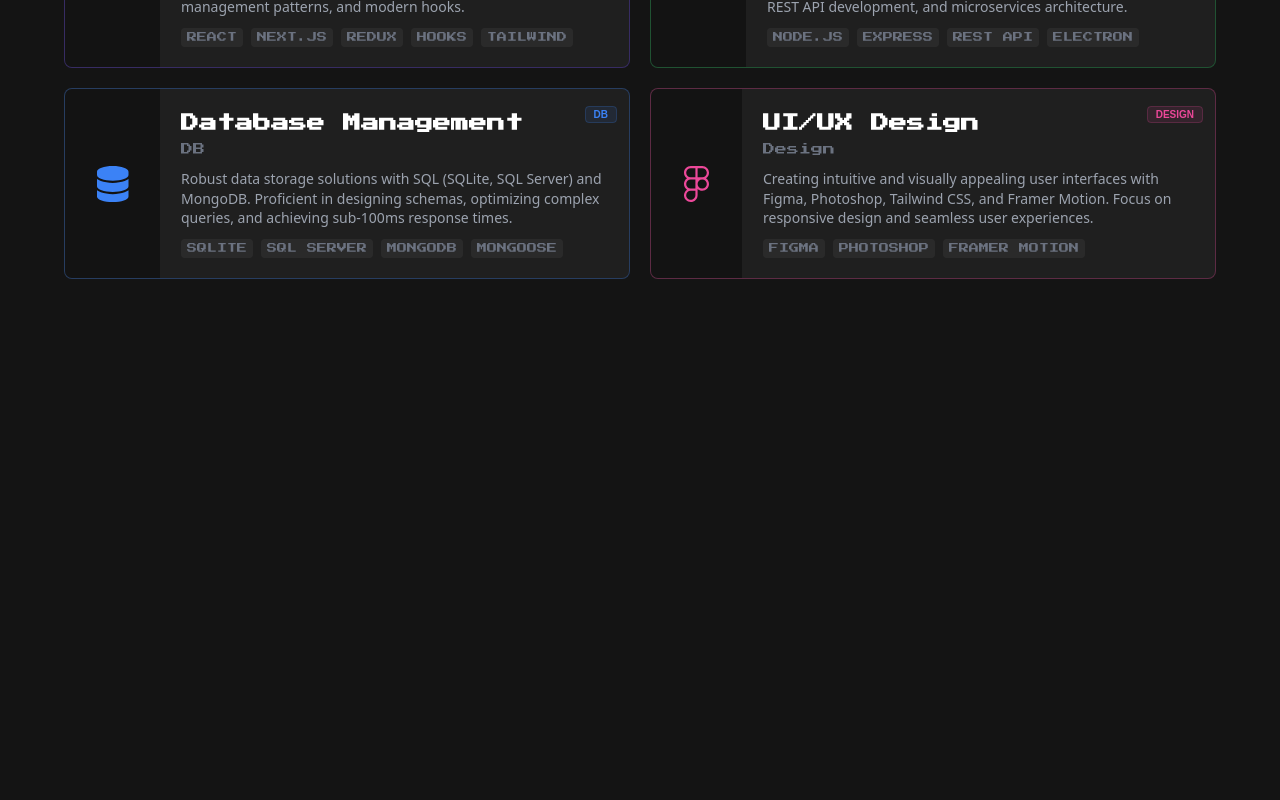
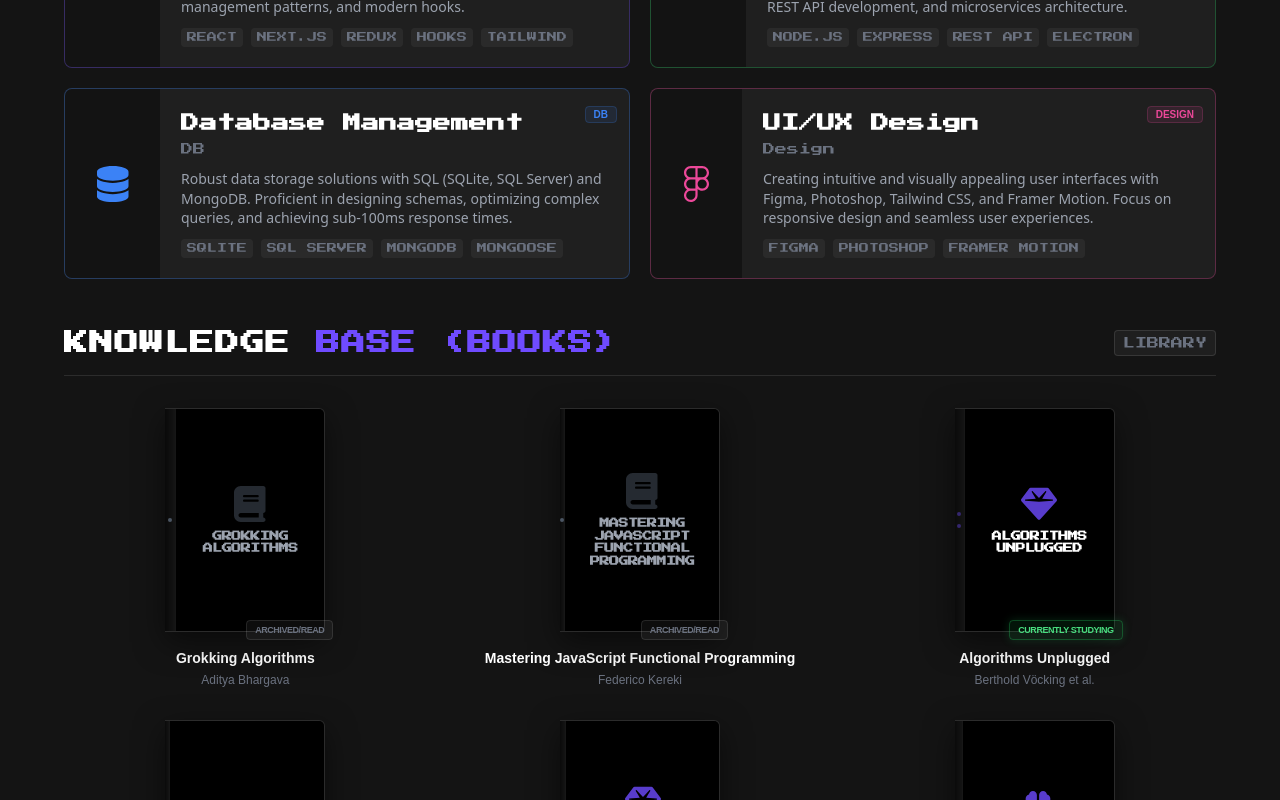
Before and after one commit to Zer0-Dark/portfolioV3, a React (Vite) app: page /expertise in a window 1280 px wide. Shown: the part 2000-2800 px from the top of the page. Before the commit the page ends 2347 px from the top, so only its background shows below. Built offline with nearby package versions, Linux system fonts and the light colour scheme; a web font is replaced by a local one.

Commit message:
add book sections and

```diff
--- a/src/components/AnimatedRoutes.jsx
+++ b/src/components/AnimatedRoutes.jsx
@@ -7,7 +7,7 @@ import { AnimatePresence } from 'framer-motion'
 import Exp from "../pages/Exp";
 function AnimatedRoutes() {
     let location = useLocation();
-    const [killedTheCat, setKilledTheCat] = useState(true);
+    const [killedTheCat, setKilledTheCat] = useState(false);
     function killTheCat() {
         setKilledTheCat(true);
     }
--- /dev/null
+++ b/src/components/BookCard.jsx
@@ -0,0 +1,78 @@
+/* eslint-disable react/prop-types */
+import { FontAwesomeIcon } from '@fortawesome/react-fontawesome';
+import { faBook, faGem, faBoxArchive, faBrain, faArrowsRotate } from '@fortawesome/free-solid-svg-icons';
+
+// Icon mapping for books
+const bookIconMap = {
+    faGem: faGem,
+    faBook: faBook,
+    faArrowsRotate: faArrowsRotate,
+    faBrain: faBrain
+};
+
+function BookCard({ title, author, icon, status, statusColor }) {
+    const bookIcon = bookIconMap[icon] || faBook;
+
+    // Determine colors based on status
+    const isCurrentlyStudying = statusColor === 'green';
+    const spineColor = isCurrentlyStudying ? 'bg-secondryTextColor/40' : 'bg-gray-600';
+    const iconColor = isCurrentlyStudying ? 'text-secondryTextColor' : 'text-gray-600';
+    const iconOpacity = isCurrentlyStudying ? 'opacity-80' : 'opacity-50';
+    const titleColor = isCurrentlyStudying ? 'text-white' : 'text-gray-400';
+    const statusBgColor = isCurrentlyStudying
+        ? 'bg-green-500/10 text-green-400 border-green-500/30 shadow-[0_0_10px_rgba(34,197,94,0.2)]'
+        : 'bg-white/5 text-gray-500 border-white/10';
+
+    return (
+        <div className="group flex flex-col gap-4">
+            {/* Book 3D Card */}
+            <div className="relative w-40 h-56 mx-auto perspective-1000 transition-transform duration-500 group-hover:-translate-y-2">
+                <div className="absolute inset-0 bg-mainBgColor rounded-r-md border-y border-r border-white/10 shadow-[0_10px_30px_rgba(0,0,0,0.5)] overflow-hidden flex">
+                    {/* Spine */}
+                    <div className="w-4 h-full bg-gradient-to-r from-black/50 to-transparent border-r border-white/5 flex flex-col items-center justify-center gap-2 py-4">
+                        <div className={`w-1 h-1 ${spineColor} rounded-full`}></div>
+                        {isCurrentlyStudying && (
+                            <div className={`w-1 h-1 ${spineColor} rounded-full`}></div>
+                        )}
+                    </div>
+
+                    {/* Book Cover */}
+                    <div className="flex-grow flex flex-col items-center justify-center p-4 text-center bg-gradient-to-br from-secondryBgColor to-black relative">
+                        {/* Background Icon */}
+                        <div className="absolute top-2 right-2 opacity-10">
+                            <FontAwesomeIcon icon={faBook} className="text-4xl" />
+                        </div>
+
+                        {/* Main Icon */}
+                        <FontAwesomeIcon
+                            icon={bookIcon}
+                            className={`${iconColor} text-4xl mb-2 ${iconOpacity}`}
+                        />
+
+                        {/* Book Title on Cover */}
+                        <div className={`text-[10px] font-game font-bold ${titleColor} leading-tight uppercase tracking-tighter`}>
+                            {title}
+                        </div>
+                    </div>
+                </div>
+
+                {/* Status Badge */}
+                <div className="absolute -bottom-2 -right-2 z-20">
+                    <span className={`${statusBgColor} text-[9px] font-bold px-2 py-1 rounded border tracking-tighter uppercase`}>
+                        {status}
+                    </span>
+                </div>
+            </div>
+
+            {/* Book Info */}
+            <div className="text-center">
+                <h4 className="text-white font-bold text-sm mb-1 group-hover:text-secondryTextColor transition-colors">
+                    {title}
+                </h4>
+                <p className="text-gray-500 text-xs font-medium">{author}</p>
+            </div>
+        </div>
+    );
+}
+
+export default BookCard;
--- a/src/components/MotionCat.jsx
+++ b/src/components/MotionCat.jsx
@@ -40,7 +40,7 @@ const MotionCat = ({ killedTheCat }) => {
     return (
         <motion.div
 
-            className=" fixed bottom-0 left-0  "
+            className=" fixed bottom-0 left-0 z-30  "
             animate={walkAnimation}
         >
             <motion.img
--- a/src/components/WalkingFooterCat.jsx
+++ b/src/components/WalkingFooterCat.jsx
@@ -2,7 +2,7 @@ import walkingCat from '../assets/kubbi-chiptune.gif';
 import { motion } from 'framer-motion';
 function WalkingFooterCat() {
     return (
-        <motion.div initial={{ x: 0 }} animate={{ x: 200 }} exit={{ x: 0 }} transition={{ duration: 4, repeat: Infinity }} className=" absolute bottom-0 w-20 ">
+        <motion.div initial={{ x: 0 }} animate={{ x: 200 }} exit={{ x: 0 }} transition={{ duration: 4, repeat: Infinity }} className=" absolute bottom-0 w-20 z-50 ">
             <img src={walkingCat}></img>
         </motion.div>
     )
--- a/src/data/profile.json
+++ b/src/data/profile.json
@@ -114,5 +114,55 @@
                 "Framer Motion"
             ]
         }
+    ],
+    "books": [
+        {
+            "id": "1",
+            "title": "Grokking Algorithms",
+            "author": "Aditya Bhargava",
+            "icon": "faBook",
+            "status": "Archived/Read",
+            "statusColor": "gray"
+        },
+        {
+            "id": "2",
+            "title": "Mastering JavaScript Functional Programming",
+            "author": "Federico Kereki",
+            "icon": "faBook",
+            "status": "Archived/Read",
+            "statusColor": "gray"
+        },
+        {
+            "id": "3",
+            "title": "Algorithms Unplugged",
+            "author": "Berthold Vöcking et al.",
+            "icon": "faGem",
+            "status": "Currently Studying",
+            "statusColor": "green"
+        },
+        {
+            "id": "4",
+            "title": "Multithreaded JavaScript",
+            "author": "Thomas Hunter II & Bryan English",
+            "icon": "faArrowsRotate",
+            "status": "Currently Studying",
+            "statusColor": "green"
+        },
+        {
+            "id": "5",
+            "title": "Designing Data-Intensive Applications",
+            "author": "Martin Kleppmann",
+            "icon": "faGem",
+            "status": "Currently Studying",
+            "statusColor": "green"
+        },
+        {
+            "id": "6",
+            "title": "Head First Design Patterns",
+            "author": "Eric Freeman & Elisabeth Robson",
+            "icon": "faBrain",
+            "status": "Currently Studying",
+            "statusColor": "green"
+        }
     ]
 }
--- a/src/pages/Contact.jsx
+++ b/src/pages/Contact.jsx
@@ -12,8 +12,8 @@ import PageTitle from "../components/PageTitle";
 import Footer from "../components/Footer";
 function Contact({ killedTheCat }) {
     return (
-        <>
-            <div className=" bg-mainBgColor min-h-screen min-w-screen p-6 relative">
+        <div className="bg-mainBgColor min-h-screen min-w-screen flex flex-col">
+            <div className="flex-grow pt-6 relative">
                 <GoBackButton />
                 <PageTitle title="Contact" />
                 <div className="w-full desktop:mt-[5%] mt-[15%] flex items-center justify-center gap-[12%] desktop:text-4xl text-xl text-thirdBgColor font-bold">
@@ -38,8 +38,10 @@ function Contact({ killedTheCat }) {
 
                 {/* <WalkingFooterCat /> */}
             </div>
+            <Footer />
             <MotionCat killedTheCat={killedTheCat} />
-        </>
+        </div>
+
     )
 }
 
--- a/src/pages/Exp.jsx
+++ b/src/pages/Exp.jsx
@@ -7,6 +7,7 @@ import AboutSection from "../components/AboutSection";
 import SectionHeader from "../components/SectionHeader";
 import ExperienceCard from "../components/ExperienceCard";
 import TechStackCard from "../components/TechStackCard";
+import BookCard from "../components/BookCard";
 import { faReact, faNode, faFigma } from '@fortawesome/free-brands-svg-icons';
 import { faDatabase } from '@fortawesome/free-solid-svg-icons';
 import Footer from "../components/Footer";
@@ -21,10 +22,10 @@ const iconMap = {
 };
 
 function Exp({ killedTheCat }) {
-    const { profile, about, experiences, techStack } = profileData;
+    const { profile, about, experiences, techStack, books } = profileData;
 
     return (
-        <div className="min-w-screen min-h-screen bg-mainBgColor p-5">
+        <div className="min-w-screen min-h-screen bg-mainBgColor pt-5">
             <GoBackButton />
 
             {/* Page Title with ID Badge */}
@@ -108,9 +109,29 @@ function Exp({ killedTheCat }) {
                 </div>
             </section>
 
+            {/* Knowledge Base Section */}
+            <section className="pb-20 max-w-6xl mx-auto">
+                <SectionHeader
+                    title="Knowledge"
+                    highlight="Base (Books)"
+                    badge="LIBRARY"
+                />
+                <div className="grid grid-cols-1 desktop:grid-cols-3 gap-8">
+                    {books.map((book) => (
+                        <BookCard
+                            key={book.id}
+                            title={book.title}
+                            author={book.author}
+                            icon={book.icon}
+                            status={book.status}
+                            statusColor={book.statusColor}
+                        />
+                    ))}
+                </div>
+            </section>
 
             <MotionCat killedTheCat={killedTheCat} />
-            {/* <Footer></Footer> */}
+            <Footer />
         </div>
     )
 }
--- a/src/pages/Projects.jsx
+++ b/src/pages/Projects.jsx
@@ -13,7 +13,7 @@ function Projects({ killedTheCat }) {
 
     let projectsList = projectsData.map((project) => <ProjectCard key={project.id} projectTitle={project.projectTitle} img={project.img} img2={project.img2} vid={project.vid} title={project.title} paragraph={project.paragraph} tech={project.tech} githubLink={project.githubLink} liveLink={project.liveLink} figmaLink={project.figmaLink} />)
     return (
-        <div className="min-w-screen min-h-screen bg-mainBgColor p-5">
+        <div className="min-w-screen min-h-screen bg-mainBgColor pt-5">
             <GoBackButton />
 
             <PageTitle title="PROJECTS" />
@@ -22,7 +22,7 @@ function Projects({ killedTheCat }) {
 
                 {projectsList}
             </div>
-            {/* <Footer></Footer> */}
+            <Footer />
             <MotionCat killedTheCat={killedTheCat} />
 
         </div>
```
